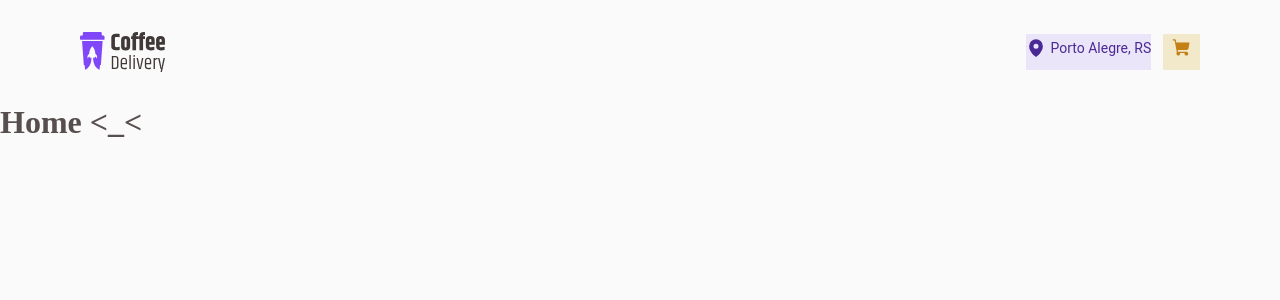
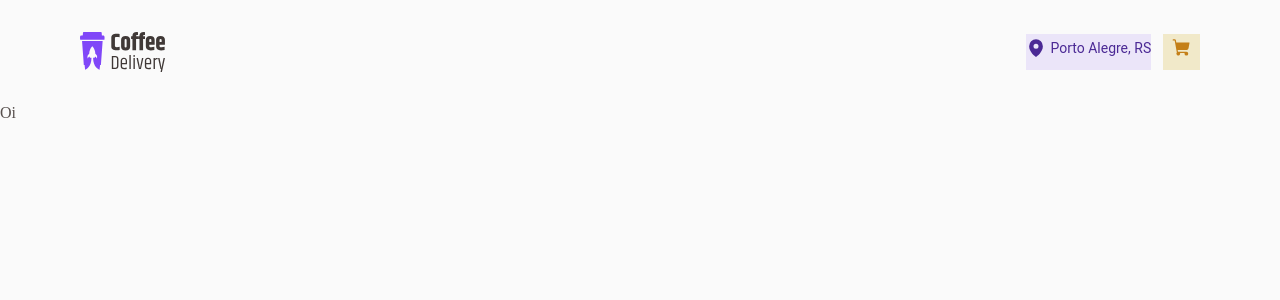
Before and after one commit to ReinaldoARamos/Ignite_Coffee_Delivery-, a React (Vite) app: page / in a window 1280 px wide. Shown: the top 300 px of the page. Built offline with nearby package versions, Linux system fonts and the light colour scheme.

Commit message:
criando uma styles section

```diff
--- a/src/Pages/Home/components/intro.tsx
+++ b/src/Pages/Home/components/intro.tsx
@@ -1,4 +1,11 @@
+import { IntroContainer } from "./styles";
+
 export function Intro() {
-
-    return( <h1>Home {"<_<"} </h1>)
+  return (
+    <>
+      <IntroContainer>
+        Oi
+      </IntroContainer>
+    </>
+  );
 }
--- a/src/Pages/Home/components/styles.ts
+++ b/src/Pages/Home/components/styles.ts
@@ -1,5 +1,7 @@
-import styled from 'styled-components
+import styled from 'styled-components'
 
-export const introContainer =  styled.div`
+export const IntroContainer =  styled.section`
 
+    width: 100%;
+    height: 34rem
 `
```
